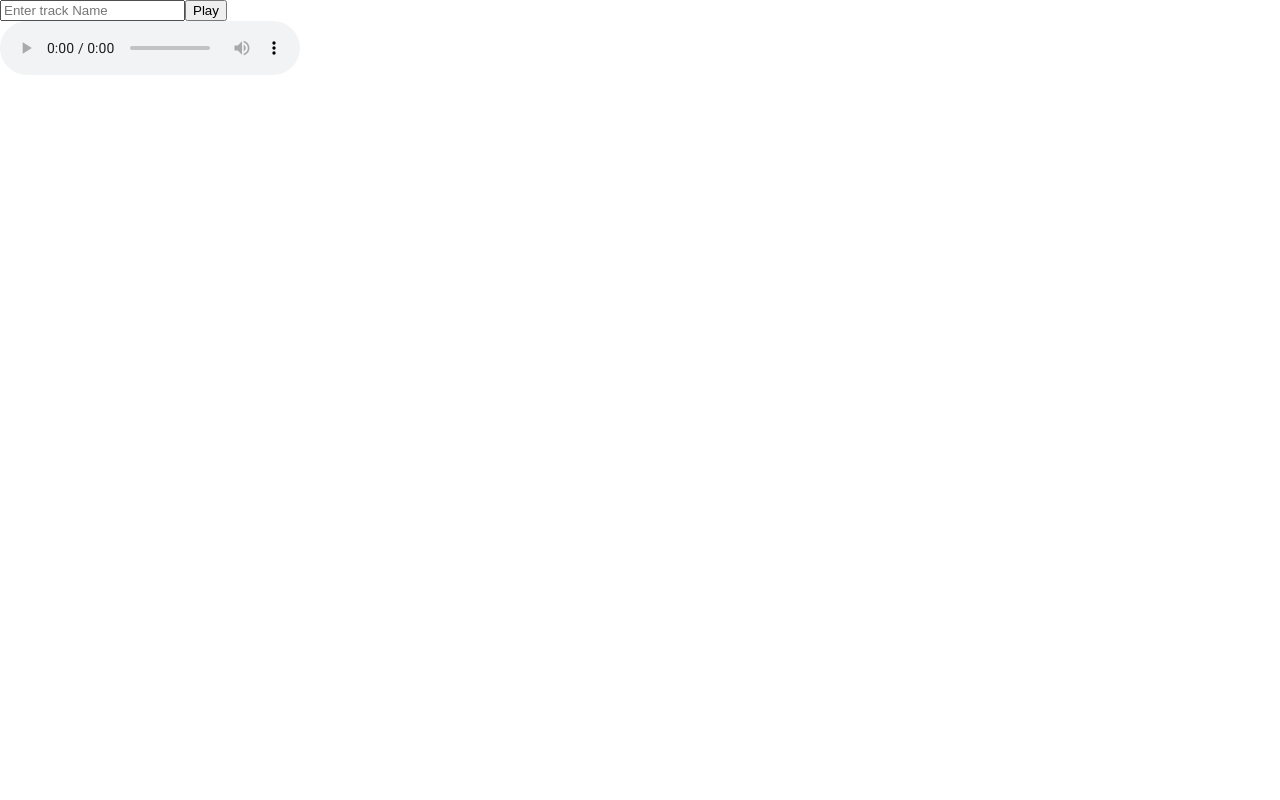
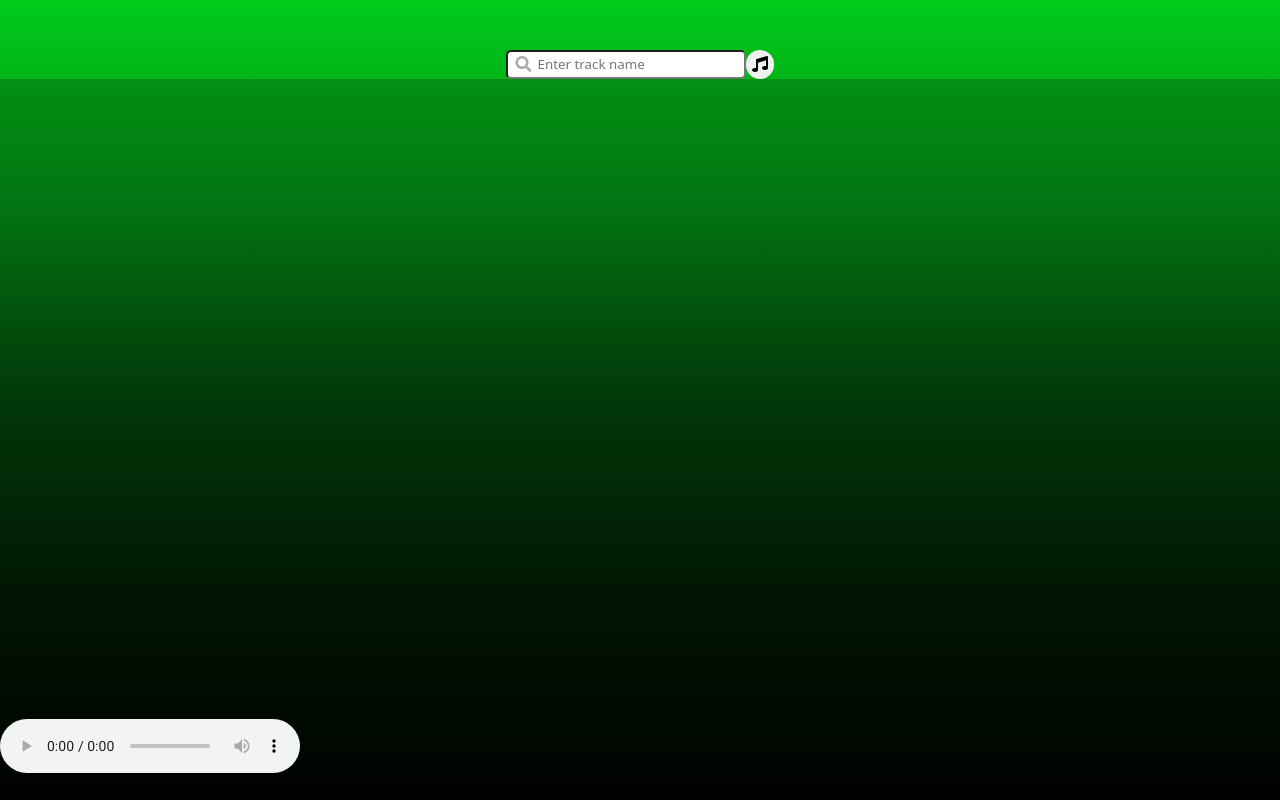
Before and after one commit to hyah01/musicPlayer, an Angular app: page / in a window 1280 px wide. Built offline with nearby package versions, Linux system fonts and the light colour scheme.

Commit message:
Added Song Search UI (WIP)

```diff
--- a/src/app/pages/player/player.component.css
+++ b/src/app/pages/player/player.component.css
@@ -1,47 +1,110 @@
-.container {
-    .main-toolbar {
-      .spacer {
-        flex: 1 1 auto;
+.music-player {
+  height: 100%;
+  background-image: linear-gradient(to bottom, #00cb1a, #039216, #01460a, #011b04, #000000);
 }
-      .toolbar-btn {
+
+.search-bar {
+  display: flex;
+  justify-content: center;
+  flex-direction: row;
+  align-items: center;
+  padding-top: 50px;
+}
+
+.search-bar input {
+  border-radius: 5px;
+  font-family: system-ui;
+  padding-left: 15px;
+  height: 1.8rem;
+}
+
+
+.input-container {
+  position: relative;
+  width: 15rem;
+  height: 1.8rem;
+}
+
+.input-container input {
+  width: 100%;
+  padding-left: 30px;
+  box-sizing: border-box;
+}
+
+.search-icon {
+  position: absolute;
+  top: 50%;
+  left: 10px;
+  transform: translateY(-50%);
   font-size: 16px;
-        margin-right: 5px;
+  color: #aaa;
+}
+
+.search-bar button {
+  height: 1.8rem;
+  width: 1.8rem;
+  border-radius: 100%;
+  display: flex;
+  align-items: center;
+  justify-content: center;
+  border: none;
+  background-color: #f0f0f0;
+}
+
+.button-icon {
+  font-size: 16px;
+}
+
+.search-bar button:hover {
   cursor: pointer;
+  background-color: black;
+  .button-icon {
+    color: #00cb1a;
   }
 }
 
-    .content {
-      .logo {
-        margin: 2.5rem;
-        text-align: center;
-        font-size: 24px;
-        color: #3f51b5;
-        .mat-icon {
-          height: 160px !important;
-          width: 160px !important;
-          font-size: 160px !important;
+.search-song {
+  height: 20rem;
+  max-height: 20rem;
+  display: flex;
+  justify-content: center;
+  align-items: center;
+  background-color: rgba(0,0,0, 0.2);
+  overflow-y: hidden;
 }
+
+.search-container {
+  width: 80%;
+  height: 100%;
+  display: flex;
+  flex-wrap: wrap;
+  gap: 10px;
+  overflow-y: auto;
+  scrollbar-width: thin;
+  scrollbar-color: rgba(0, 0, 0, 0.3) transparent;
 }
+
+.search-item {
+  height: 56px;
+  width: calc(50% - 5px);
+  display: flex;
+  gap: 10px;
+  align-items: center;
+  background-color: rgba(0,0,0, 0.2);
+  border-radius: 10px;
+}
+
+.song-name h3 {
+  padding: 0;
+  margin: 0;
+}
+
+.play-list {
+  background-color: rgba(0,0,0, 0.2);
+  height: 20rem;
+  max-height: 20rem;
 }
 
 .media-footer {
-      position: absolute;
-      bottom: 0;
-      width: 100%;
-      .time-slider {
-        width: 100% !important;
-        margin-left: 20px;
-        margin-right: 20px;
+  position: fixed;
 }
-      .media-action-bar {
-        width: 100%;
-        padding: 2.5rem;
-        justify-content: center;
-        .mat-icon {
-          height: 48px !important;
-          width: 48px !important;
-          font-size: 48px !important;
-        }
-      }
-    }
-  }
--- a/src/app/pages/player/player.component.html
+++ b/src/app/pages/player/player.component.html
@@ -1,18 +1,34 @@
 <div class="music-player">
-    <div class="search">
-        <input class="form-control" name="trackName" id="trackName" [(ngModel)]="trackName" placeholder="Enter track Name" />
-        <button (click)="loadTrack()">Play</button>
+    <div class="search-bar">
+        <div class="input-container">
+            <input class="form-control" name="trackName" id="trackName" [(ngModel)]="trackName" placeholder="Enter track name" />
+            <i class="fa fa-search search-icon"></i>
+        </div>
+        <button (click)="retrieveTracks()"><i class="fa fa-music button-icon"></i></button>
     </div>
-    <div *ngIf="possibleSongs">
-        <div class="main-container">
-            <div *ngFor="let song of possibleSongs">
-                {{song.title}}
+    <div class="search-song">
+        <div class="search-container">
+            <div *ngFor="let song of possibleSongs" (click)="addTrack(song)" class="search-item">
+                <img src="{{song.album.cover_small}}">
+                <div class="song-name">
+                    <h3>{{song.title}}</h3>
+                    <h3>{{song.artist.name}}</h3>
+                </div>
             </div>
-
         </div>
     </div>
-
-    <div>
+    <div class="search-song">
+        <div class="search-container">
+            <div *ngFor="let track of playList" (click)="loadTrack(track.link)" class="search-item">
+                <img src="{{track.album.cover_small}}">
+                <div class="song-name">
+                    <h3>{{track.title}}</h3>
+                    <h3>{{track.artist.name}}</h3>
+                </div>
+            </div>
+        </div>
+    </div>
+    <div class="media-footer">
         <audio #audioPlayer controls>
 
         </audio>
--- a/src/index.html
+++ b/src/index.html
@@ -8,6 +8,7 @@
   <link rel="icon" type="image/x-icon" href="favicon.ico">
   <link href="https://fonts.googleapis.com/css2?family=Roboto:wght@300;400;500&display=swap" rel="stylesheet">
   <link href="https://fonts.googleapis.com/icon?family=Material+Icons" rel="stylesheet">
+  <link rel="stylesheet" href="https://cdnjs.cloudflare.com/ajax/libs/font-awesome/5.15.4/css/all.min.css">
 </head>
 <body class="mat-typography">
   <app-root></app-root>
```
Lines whose indentation alone changed are shown as unchanged.
